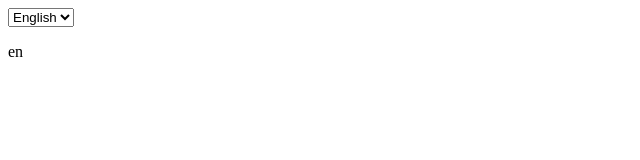
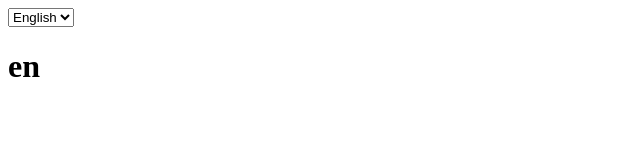
Before and after one commit to ANDgeloREA/react-exercises, a React (Create React App) app in the folder react-exercises/: page / in a window 1280 px wide. Shown: the top 160 px of the page, without its empty margins (0-640 px from the left). Built offline with nearby package versions, Linux system fonts and the light colour scheme.

Commit message:
complete exercise 31

```diff
--- a/react-exercises/src/components/DisplayLanguage.js
+++ b/react-exercises/src/components/DisplayLanguage.js
@@ -3,7 +3,7 @@ import { LanguageContext } from "../LanguageContext"
 
 const DisplayLanguage = () => {
   const language = useContext(LanguageContext)
-  return <p>{language}</p>
+  return <h1>{language}</h1>
 }
 
 export default DisplayLanguage
```
